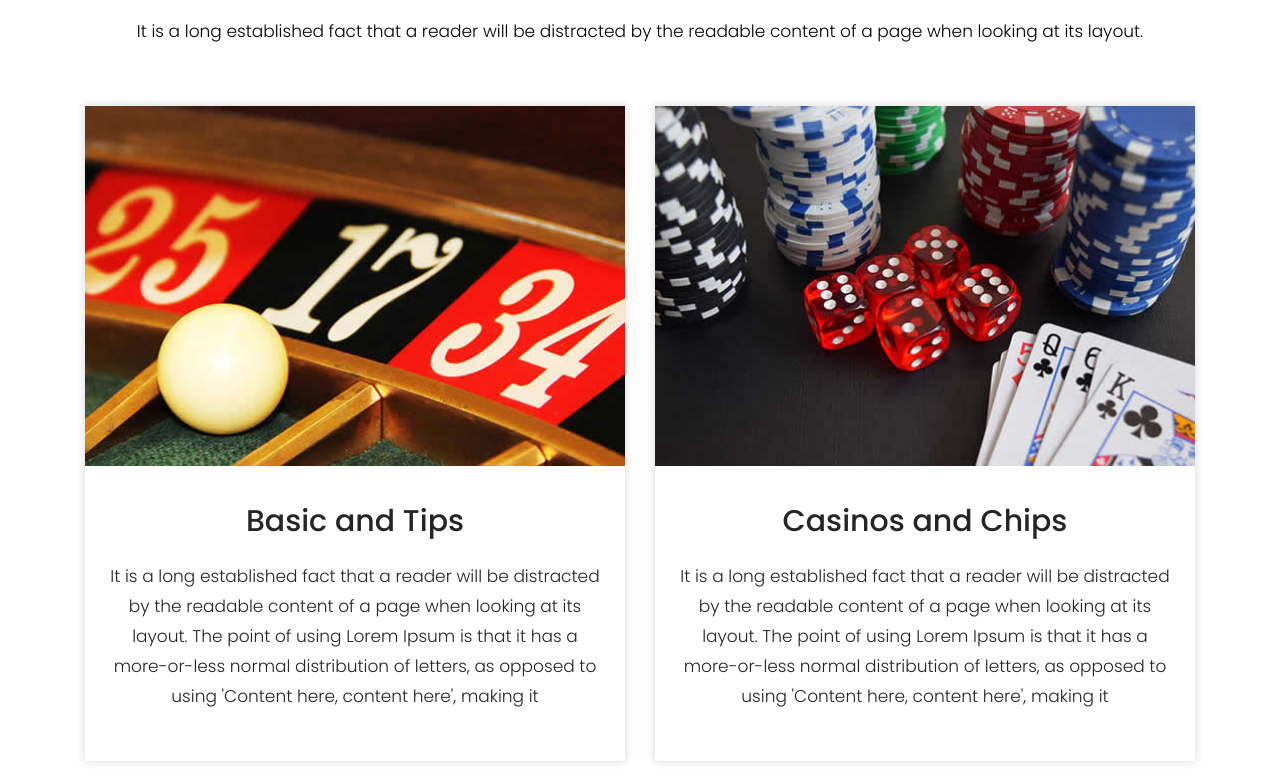
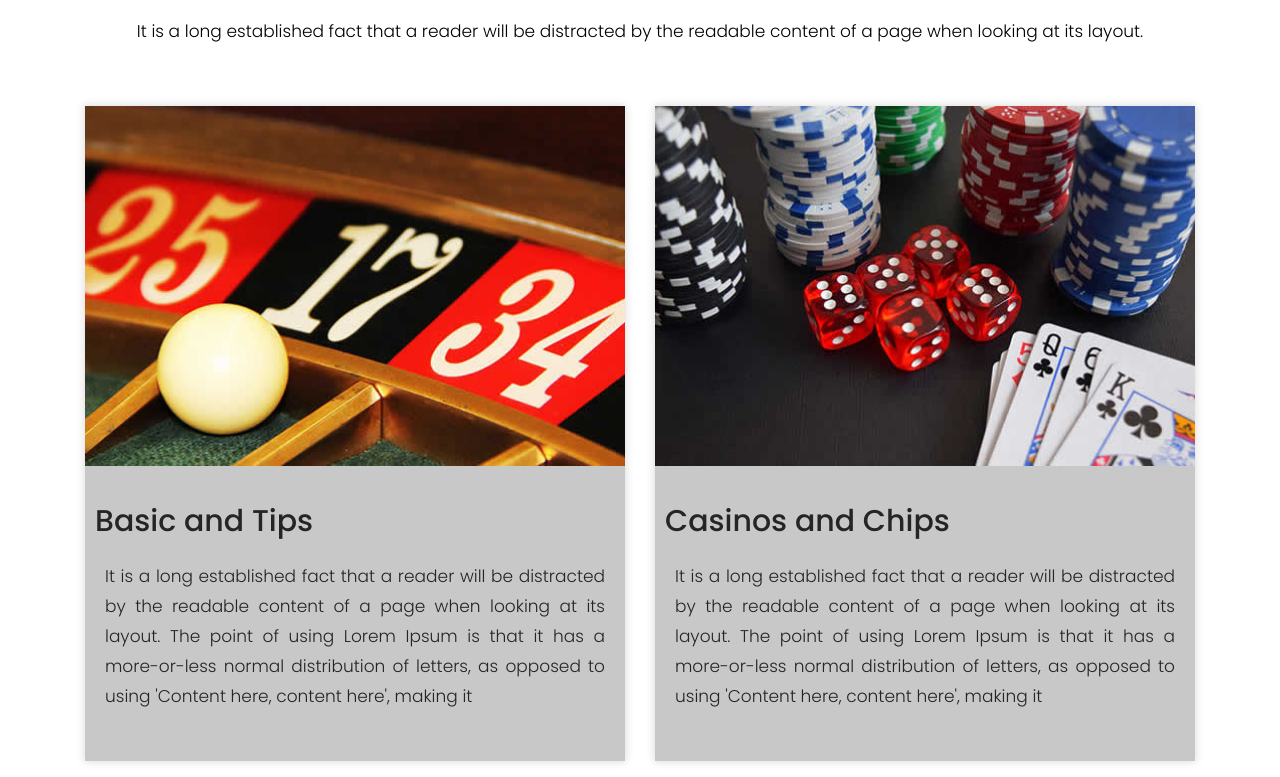
Before and after one commit to RavinduLakshan97/Nolo, a plain HTML site: page index.html in a window 1280 px wide. Shown: the part 1023-1800 px from the top of the page. Drawn offline with nearby package versions, Linux system fonts and the light colour scheme.

Commit message:
Add Some CSS styles
In line 1325-1329, I changed the back ground color of about box and made text align justify.

```diff
--- a/css/style.css
+++ b/css/style.css
@@ -1323,8 +1323,8 @@ nav.main-menu {
 }
 
 .about .about-box {
-     text-align: center;
-     background-color: #fff;
+     text-align: justify;
+     background-color: #c8c8c8;
      box-shadow: #ddd 0px 0px 8px 1px;
 }
 
```
